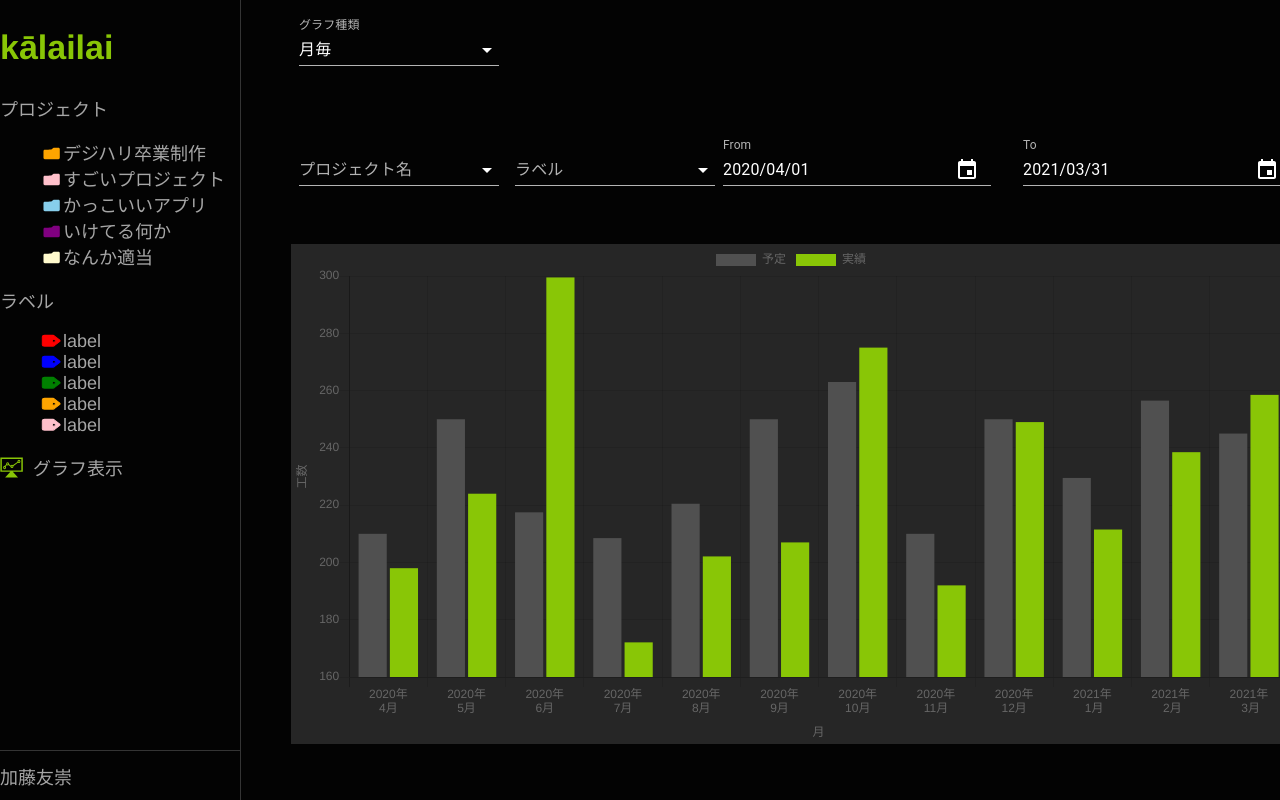
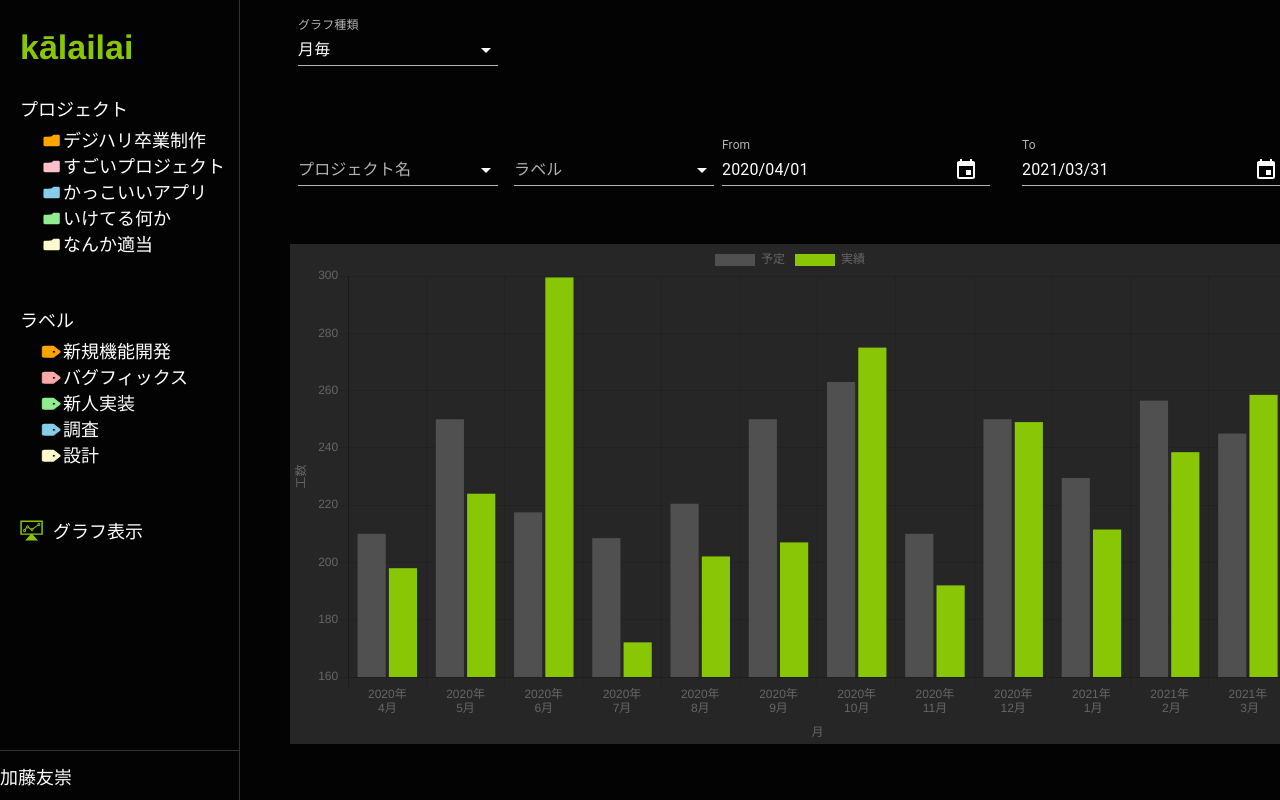
Before and after one commit to tomotaka-kato/dhw-last-project, a React (Create React App) app: page /Graph in a window 1280 px wide. Shown: the top 800 px of the page. Built offline with nearby package versions, Linux system fonts and the light colour scheme.

Commit message:
文字色を白に変更

```diff
--- a/src/components/templates/graphTemplate/GraphTemplate.tsx
+++ b/src/components/templates/graphTemplate/GraphTemplate.tsx
@@ -190,8 +190,6 @@ const Render = (prop: Prop) => {
                 (p) => p.id === (selected as string[])[0]
               );
 
-              const multipleText =
-                (selected as string[]).length > 1 ? '(..他)' : '';
               return (
                 <>
                   <Chip
@@ -229,8 +227,6 @@ const Render = (prop: Prop) => {
                 (l) => l.id === (selected as string[])[0]
               );
 
-              const multipleText =
-                (selected as string[]).length > 1 ? '(..他)' : '';
               return (
                 <>
                   <Chip
--- a/src/components/templates/sideNav/SideNav.tsx
+++ b/src/components/templates/sideNav/SideNav.tsx
@@ -3,6 +3,7 @@ import TagIcon from 'components/atoms/tagIcon/TagIcon';
 import ProjectIcon from 'components/atoms/projectIcon/projectIcon';
 import graphIcon from '../../../assets/icon_graph.svg';
 import { Link } from 'react-router-dom';
+import { getProjects, getLabels } from 'repositories/MockData';
 
 interface Prop {
   className: string;
@@ -14,52 +15,24 @@ const render = (prop: Prop) => (
       <h1>kālailai</h1>
     </Link>
 
-    <p>プロジェクト</p>
+    <p className={style.groupTitle}>プロジェクト</p>
     <ul>
-      <li>
-        <ProjectIcon color="orange" />
-        デジハリ卒業制作
-      </li>
-      <li>
-        <ProjectIcon color="pink" />
-        すごいプロジェクト
-      </li>
-      <li>
-        <ProjectIcon color="skyblue" />
-        かっこいいアプリ
-      </li>
-      <li>
-        <ProjectIcon color="purple" />
-        いけてる何か
-      </li>
-      <li>
-        <ProjectIcon color="lemonchiffon" />
-        なんか適当
-      </li>
+      {getProjects().map((project) => (
+        <li key={project.id}>
+          <ProjectIcon color={project.color} />
+          {project.name}
+        </li>
+      ))}
     </ul>
 
-    <p>ラベル</p>
+    <p className={style.groupTitle}>ラベル</p>
     <ul>
-      <li>
-        <TagIcon color="red" />
-        label
-      </li>
-      <li>
-        <TagIcon color="blue" />
-        label
-      </li>
-      <li>
-        <TagIcon color="green" />
-        label
-      </li>
-      <li>
-        <TagIcon color="orange" />
-        label
-      </li>
-      <li>
-        <TagIcon color="pink" />
-        label
-      </li>
+      {getLabels().map((label) => (
+        <li key={label.id}>
+          <TagIcon color={label.color} />
+          {label.name}
+        </li>
+      ))}
     </ul>
 
     <p className={style.graph}>
--- a/src/components/templates/sideNav/sideNav.module.scss
+++ b/src/components/templates/sideNav/sideNav.module.scss
@@ -1,8 +1,10 @@
 .sideNav {
-  color: #a6a6a6;
+  box-sizing: border-box;
+  color: white;
   font-size: 18px;
   border-right: 1px solid #343434;
   overflow-y: auto;
+  padding-left: 20px;
   padding-bottom: 60px;
   position: relative;
 
@@ -11,8 +13,14 @@
     color: #89c606;
   }
 
+  .groupTitle {
+    margin: 0;
+  }
+
   ul {
+    margin: 5px 0 50px 0;
     list-style: none;
+    padding-left: 20px;
   }
 
   .graph {
@@ -27,7 +35,7 @@
     .link {
       height: 100%;
       width: 100%;
-      color: #a6a6a6;
+      color: white;
 
       &:hover {
         background-color: #262626;
--- a/src/repositories/MockData.tsx
+++ b/src/repositories/MockData.tsx
@@ -31,7 +31,7 @@ export const getProjects = (): IProject[] => [
   { id: '1', name: 'デジハリ卒業制作', color: 'orange' },
   { id: '2', name: 'すごいプロジェクト', color: 'pink' },
   { id: '3', name: 'かっこいいアプリ', color: 'skyblue' },
-  { id: '4', name: 'いけてる何か', color: 'purple' },
+  { id: '4', name: 'いけてる何か', color: 'lightgreen' },
   { id: '5', name: 'なんか適当', color: 'lemonchiffon' },
 ];
 
@@ -39,6 +39,8 @@ export const getLabels = (): ILabel[] => [
   { id: '1', name: '新規機能開発', color: 'orange' },
   { id: '2', name: 'バグフィックス', color: '#ffaaaa' },
   { id: '3', name: '新人実装', color: 'lightgreen' },
+  { id: '4', name: '調査', color: 'skyblue' },
+  { id: '5', name: '設計', color: 'lemonchiffon' },
 ];
 
 export const getTasks = (): ITask[] => [
```
